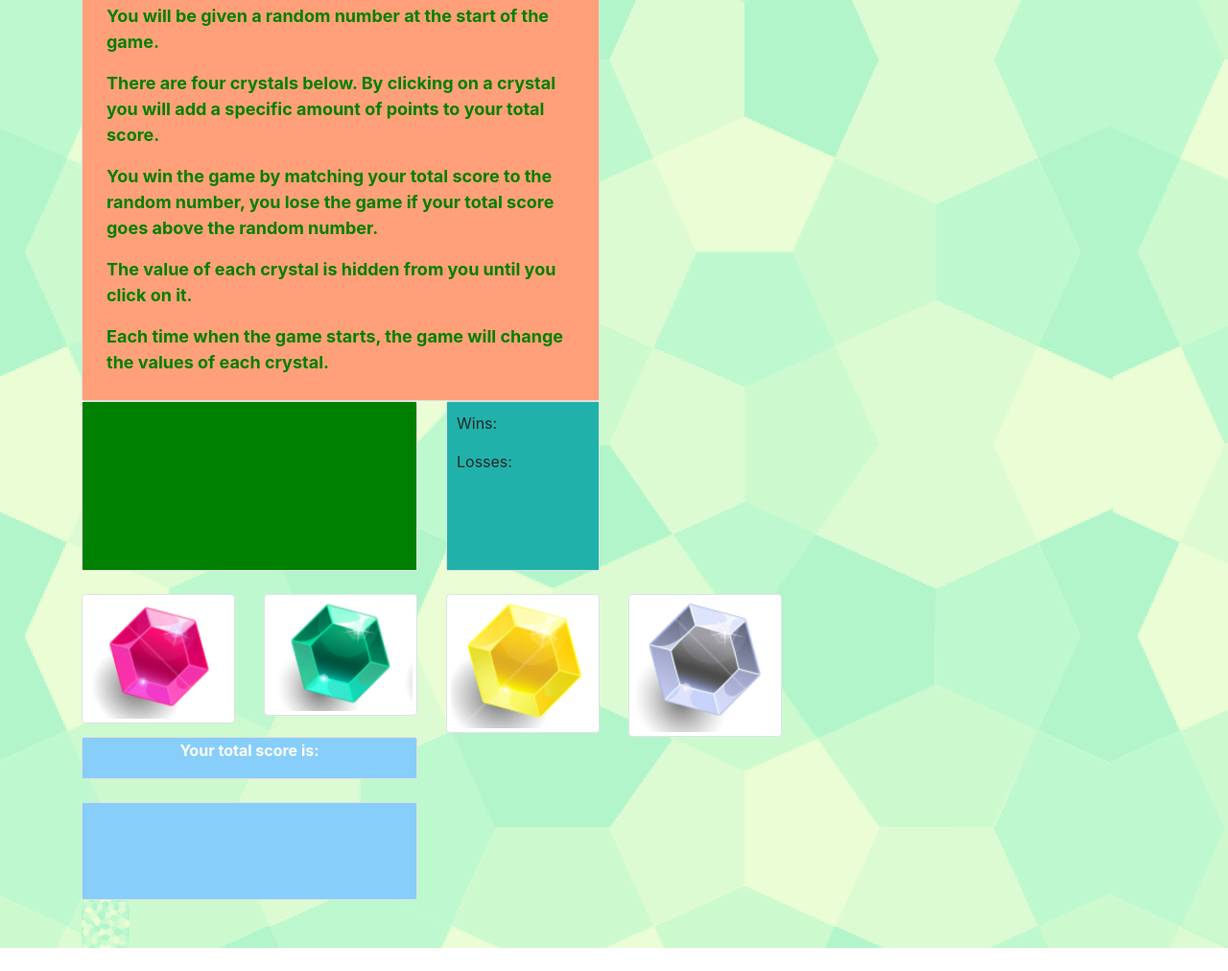
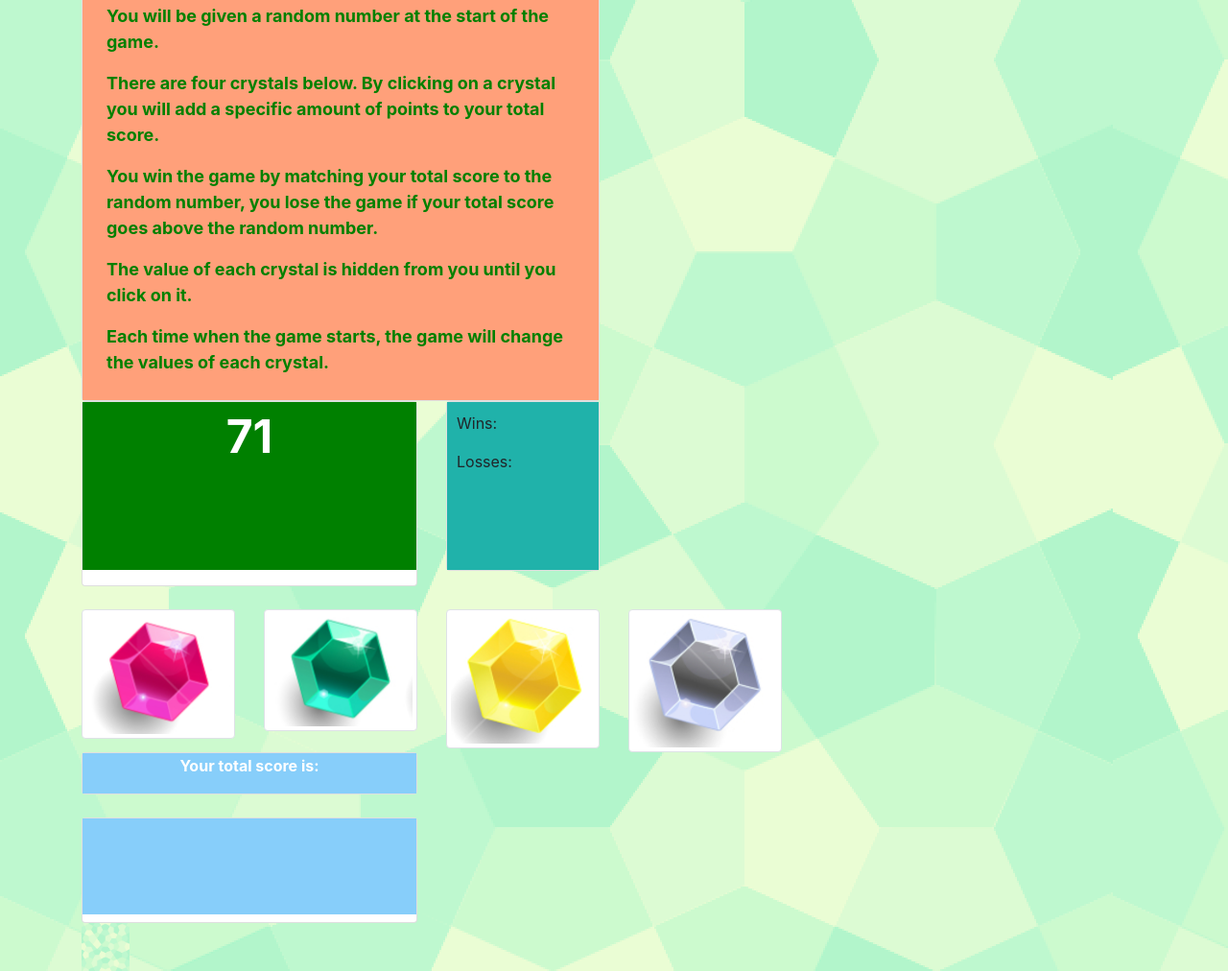
Before and after one commit to briandawkins92/week-4-game, a plain HTML site: page index.html in a window 1280 px wide. Shown: the part 110-1122 px from the top of the page at 96% size. Before the commit the page ends 1098 px from the top, so only its background shows below. Drawn offline with nearby package versions, Linux system fonts and the light colour scheme.

Commit message:
game.js latest

```diff
--- a/assets/css/style.css
+++ b/assets/css/style.css
@@ -25,6 +25,9 @@
     height: 175px;
     width: auto;
     text-align:center;
+    color:white;
+    font-weight:bold;
+    font-size: 48px;
 }
 .score{
     background-color: lightseagreen;
@@ -46,7 +49,8 @@
     color:white;
     font-weight:bold;
     height: 100px;
-
+    text-align: center;
+    padding: 20px;
 }
 
 /*End CSS*/
--- a/assets/javascript/game.js
+++ b/assets/javascript/game.js
@@ -1,4 +1,63 @@
+/* Begin Javascript*/
+
+$(document).ready(function() {
+
+var gameNumber = Math.floor(Math.random() * (120 - 19 + 1)) + 19;
+var wins = 0;
+var losses = 0;
+var pinkCrystal = Math.floor(Math.random() * (12 - 1 + 1)) + 12;
+var greenCrystal = Math.floor(Math.random() * (12 - 1 + 1)) + 12;
+var yellowCrystal = Math.floor(Math.random() * (12 - 1 + 1)) + 12;
+var silverCrystal = Math.floor(Math.random() * (12 - 1 + 1)) + 12;
+var totalScore = [""];
+var randomNumber = [""];
+
+function restartGame(){
+    gameNumber = Math.floor(Math.random() * (120 - 19 + 1)) + 19;
+    pinkCrystal = Math.floor(Math.random() * (12 - 1 + 1)) + 12;
+    greenCrystal = Math.floor(Math.random() * (12 - 1 + 1)) + 12;
+    yellowCrystal = Math.floor(Math.random() * (12 - 1 + 1)) + 12;
+    silverCrystal = Math.floor(Math.random() * (12 - 1 + 1)) + 12;
+    totalScore = [];
+    console.log("game is restarted");
+}
+
+$(document).ready(function() {
+    gameNumber = Math.floor(Math.random() * (120 - 19 + 1)) + 19;
+    pinkCrystal = Math.floor(Math.random() * (12 - 1 + 1)) + 12;
+    greenCrystal = Math.floor(Math.random() * (12 - 1 + 1)) + 12;
+    yellowCrystal = Math.floor(Math.random() * (12 - 1 + 1)) + 12;
+    silverCrystal = Math.floor(Math.random() * (12 - 1 + 1)) + 12;
+    totalScore = [""];
+    wins = 0;
+    losses = 0;
+    $(".randomNumber").append(gameNumber);
 
 
 
+});
+
+
+// function showInTotalScore () {
+    $("#pink-crystal").on("click", function() {
+        console.log(pinkCrystal);
+        $(".totalScore").append(pinkCrystal);
+        totalScore.push(pinkCrystal);
+        totalScore = parseInt(totalScore);
+
+
+   })
+   $("#green-crystal").on("click", function() {
+       console.log(greenCrystal);
+   })
+   $("#yellow-crystal").on("click", function() {
+       console.log(yellowCrystal);
+   })
+   $("#silver-crystal").on("click", function() {
+       console.log(silverCrystal);
+   })
+// }
+
+});
+
 /* End Javascript*/
--- a/index.html
+++ b/index.html
@@ -1,8 +1,10 @@
 <!DOCTYPE html>
 <link rel="stylesheet" href="https://maxcdn.bootstrapcdn.com/bootstrap/4.0.0/css/bootstrap.min.css" integrity="sha384-Gn5384xqQ1aoWXA+058RXPxPg6fy4IWvTNh0E263XmFcJlSAwiGgFAW/dAiS6JXm" crossorigin="anonymous">
 <link rel="stylesheet" type="text/css" href="assets/css/style.css">
+<script src="https://ajax.googleapis.com/ajax/libs/jquery/3.1.0/jquery.min.js"></script>
+
 <script src="assets/javascript/game.js"></script>
-<script src="https://code.jquery.com/jquery.js"></script>
+
 <html lang="en">
 <head>
     <title>CrystalsCollector!</title>
@@ -42,8 +44,8 @@
                 <div class="row">
                         <div class="col-4">
                                 <div class="card">
-                                        <div class="randomNumber">
-                                        <p></p>
+                                        <div>
+                                        <p class="randomNumber"></p>
                                         </div>
                                 </div>
                         </div>
@@ -61,16 +63,16 @@
         <br>
         <div class="container">
                         <div class="row">
-                                <div class="col-2">
+                                <div class="col-2" type="button" id="pink-crystal">
                                         <img src ="assets/images/1crystal.png" class="img-thumbnail">
                                 </div>
-                                <div class="col-2">
+                                <div class="col-2" type="button" id="green-crystal">
                                         <img src ="assets/images/2crystal.png" class="img-thumbnail">
                                 </div>
-                                <div class="col-2">
+                                <div class="col-2" type="button" id="yellow-crystal">
                                         <img src ="assets/images/3crystal.png" class="img-thumbnail">
                                 </div>
-                                <div class="col-2">
+                                <div class="col-2" type="button" id="silver-crystal">
                                         <img src ="assets/images/4crystal.png" class="img-thumbnail">
                                 </div>
                         </div>
@@ -92,8 +94,8 @@
                         <div class="row">
                                 <div class="col-4">
                                         <div class="card">
-                                                <div class="totalScore">
-                                                <h1></h1>
+                                                <div>
+                                                <h1 class="totalScore"></h1>
                                                 </div>
                                         </div>
                                 </div>
```
